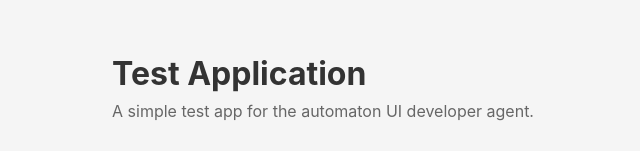
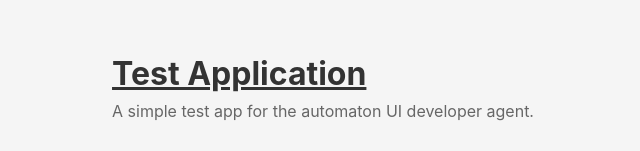
Before and after one commit to ArjunSuraj/test-automaton, a React (Vite) app: page / in a window 1280 px wide. Shown: the part 270-421 px from the top of the page, without its empty margins (317-957 px from the left). Built offline with nearby package versions, Linux system fonts and the light colour scheme.

Commit message:
feat: implement ticket #13 — Make the page title bold and underlined

```diff
--- a/src/App.css
+++ b/src/App.css
@@ -10,6 +10,7 @@ body {
   color: #333;
 }
 h1 { font-size: 2rem; margin-bottom: 8px; }
+#page-title { font-weight: bold !important; text-decoration: underline; }
 p { color: #666; margin-bottom: 32px; }
 #main-btn {
   background: linear-gradient(to right, blue, red);
--- a/src/App.jsx
+++ b/src/App.jsx
@@ -4,7 +4,7 @@ import './App.css'
 function App() {
   return (
     <>
-      <h1>Test Application</h1>
+      <h1 id="page-title">Test Application</h1>
       <p>A simple test app for the automaton UI developer agent.</p>
       <button id="main-btn">Click Me</button>
       <footer>ArjunSuraj/test-automaton</footer>
```
